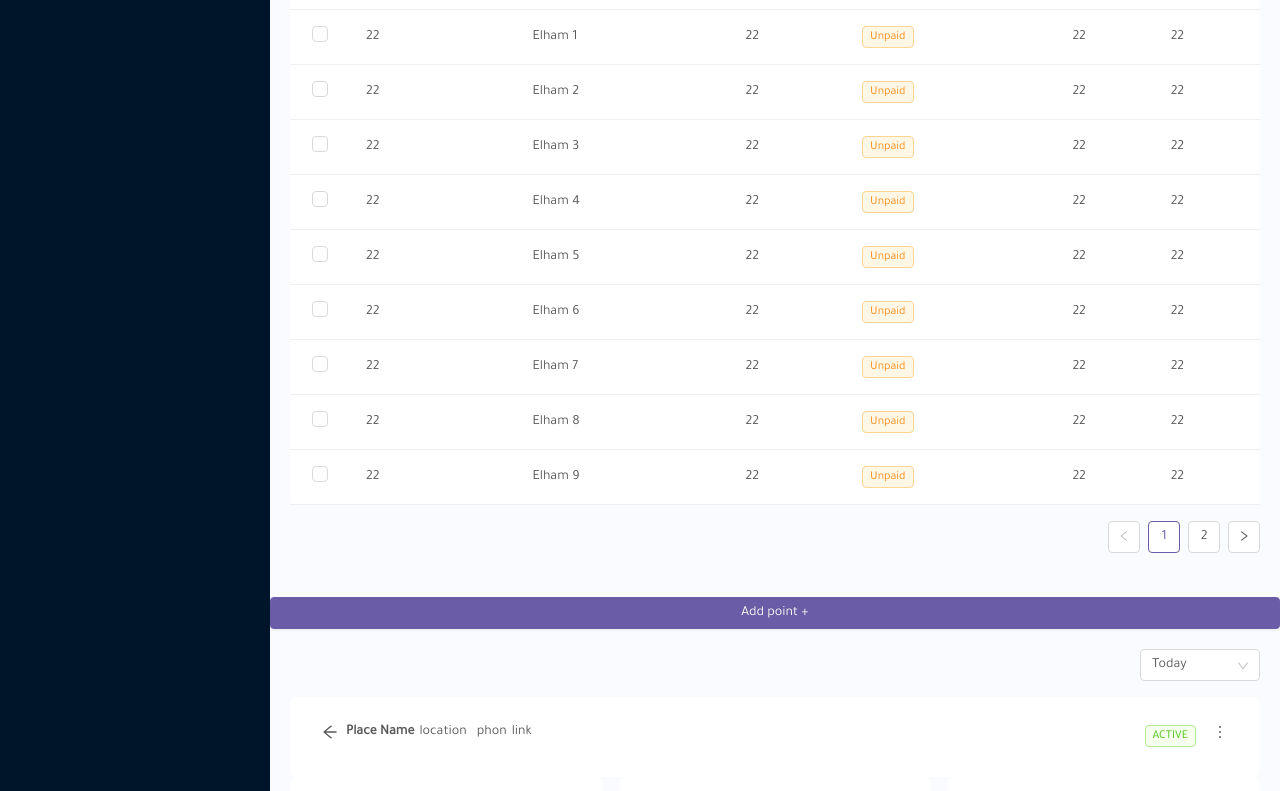
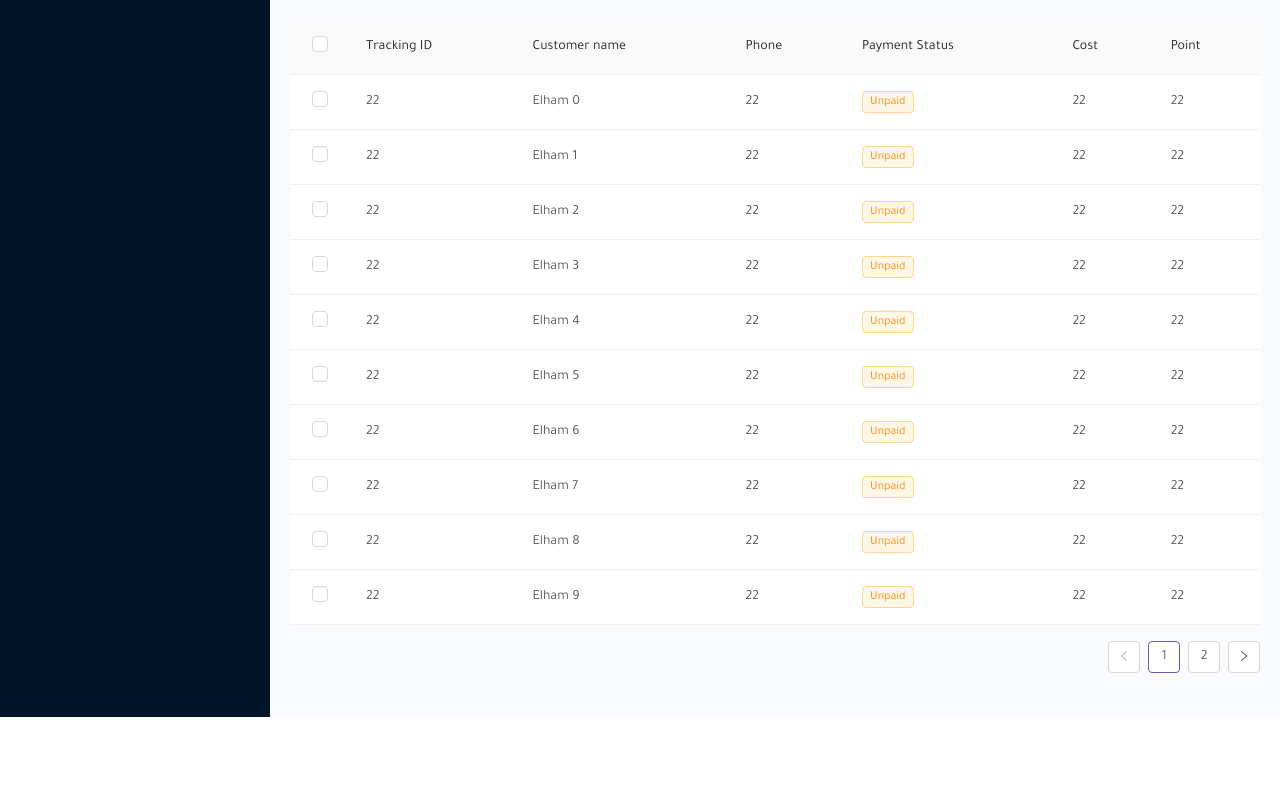
Before and after one commit to ElhamImdad/Noul-points-app, a React (Create React App) app: page /home in a window 1280 px wide. Shown: the part 469-1260 px from the top of the page. After the commit the page ends 1186 px from the top, so only its background shows below. Built offline with nearby package versions, Linux system fonts and the light colour scheme.

Commit message:
add card content in PointState.js file

```diff
--- a/src/components/menu/UserMenu.js
+++ b/src/components/menu/UserMenu.js
@@ -1,7 +1,6 @@
 import React, {useState} from 'react';
 import Overview from '../overview/Overview';
 import {Layout,Dropdown,Avatar , Menu} from "antd";
-import AddPoint from '../points/AddPoint';
 import PointStats from '../points/PointStats';
 
 
@@ -71,8 +70,7 @@ const UserMenu = () => {
                     </div>
                     </Header>
                 </div>
-                <Overview/>
-                <AddPoint/>
+                {/* <Overview/> */}
                 <PointStats/>
             </Layout>
         </Layout>
--- a/src/components/points/PointStats.js
+++ b/src/components/points/PointStats.js
@@ -2,13 +2,17 @@ import React from 'react';
 import trackingBlue from '../../assets/tracking-blue.svg';
 import trackingYello from '../../assets/tracking-yello.svg';
 import trackingGreen from '../../assets/order-success-icon.svg';
-import { Card, Col, Row, Button, Select, Tag } from 'antd';
-import { ArrowLeftOutlined, MoreOutlined } from '@ant-design/icons';
+import styled from "styled-components";
+import {useHistory, useParams} from "react-router-dom";
+import { Card, Col, Row, Button, Select, Tag, ConfigProvider, PageHeader } from 'antd';
+import { ArrowLeftOutlined, MoreOutlined ,EnvironmentOutlined, PhoneOutlined} from '@ant-design/icons';
 import PointReport from './PointReport';
 
 const { Option } = Select;
 
 const PointStats = () => {
+    let history = useHistory();
+
     return (
         <div className= "Overview-container container">
             <div style={{ marginBottom: 16 }}>
@@ -27,35 +31,34 @@ const PointStats = () => {
             </div>
             <Row gutter={[16, 16]}>
                 <Col xs={24}>
-                    <Card
-                        style={{borderRadius: '7px'}}  bordered={false}>
-                        <ul className="flex-container space-between" >
-                            <li>
+                            <StyeldPageHeader
+                                style={{borderRadius: '7px'}}
+                                className="site-page-header-responsive bg_light"
+                                onBack={() => history.goBack()}
+                                title={"point_id"}
+                                subTitle={
                                     <span>
                                         <ul className="flex-container space-between">
-                                        <Button type="text" icon={<ArrowLeftOutlined/>} />
-                                        <strong>Place Name</strong>
+                                            {/* <strong>Place Name</strong> */}
 
-                                        <li className="mg-lr-5px">
-                                            location
+                                            <li className="icons-style mg-lr-5px">
+                                                <EnvironmentOutlined className="icons-style"/>Riyadh - Prince Turki Ibn Abdulaziz Al Awwal St, Saudi Arabia.
                                             </li>
                                             <li className="mg-lr-5px">
-                                            phon
+                                                <PhoneOutlined className="icons-style"/>+509405710
                                             </li>
-                                        <li>
-                                            link
-                                        </li>
+
+                                            {/* <h3 className="icons-style"><EnvironmentOutlined className="icons-style"/>Riyadh - Prince Turki Ibn Abdulaziz Al Awwal St, Saudi Arabia.</h3> */}
+                                            {/* <h3 className="icons-style"><PhoneOutlined className="icons-style"/>+509405710</h3> */}
                                         </ul>
                                     </span>
-                            </li>
-
-                            <li>
-                                {/* <Tag color="error">INACTIVE</Tag> */}
-                                <Tag color="success">ACTIVE</Tag>
-                                <Button type="text" icon={<MoreOutlined/>}/>
-                            </li>
-                        </ul>
-                    </Card>
+                                }
+                                extra={[
+                                    // <Tag color="error">INACTIVE</Tag>,
+                                    <Tag color="success">ACTIVE</Tag>,
+                                    <Button type="text" icon={<MoreOutlined/>}/>,
+                                ]}
+                            />
                 </Col>
             </Row>
             <div>
@@ -122,6 +125,20 @@ const handleChange = ({ value }) => {
     if (value === 'Year') {
         console.log(`Click on item ${value}`);
     }
-};
+}
+
+const StyeldPageHeader = styled(PageHeader)`
+  span.ant-descriptions-item-label.ant-descriptions-item-colon {
+    display: block;
+    background: white;
+    padding: 1em;
+    font-size: 16px;
+    margin-bottom: 0.8em;
+  }
+  span.ant-descriptions-item-content {
+    font-weight: 600;
+    font-size: 15px;
+  }
+`;
 
 export default PointStats;
--- a/src/styles/colors.scss
+++ b/src/styles/colors.scss
@@ -10,6 +10,9 @@
 .blue_light{
     color: #0490FE !important;
 }
+.bg_light{
+    background-color: #FFFFFF;
+}
 $color-primary-dark: #384364;
 $color_primary: #6B5CA8;
 $lightPurple: #7E67D6;
```
Lines whose indentation alone changed are shown as unchanged.
